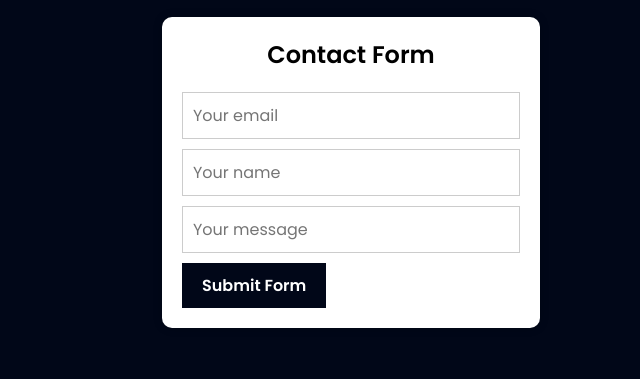
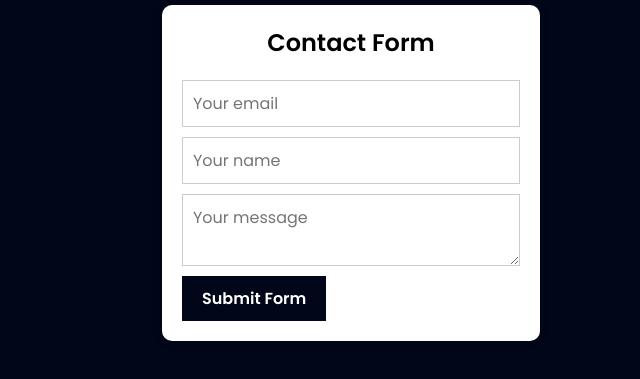
Before and after one commit to JonathanSContreras/Brkr-Studios-Website, a plain HTML site: page index.html in a window 1280 px wide. Shown: the part 285-664 px from the top of the page, without its empty margins (289-929 px from the left). Drawn offline with Linux system fonts and the light colour scheme.

Commit message:
fixing textarea for contatct form

```diff
--- a/index.html
+++ b/index.html
@@ -25,7 +25,7 @@
                 <input type="text" name="name" placeholder="Your name" autocomplete="off" required>
             </div>
             <div class="input-box">
-                <input type="text" name="message" placeholder="Your message" autocomplete="off" required>
+                <textarea type="text" name="message" placeholder="Your message" autocomplete="off" required></textarea>
             </div>
             <button type="submit" class="btn">Submit Form</button>
         </form>
```
